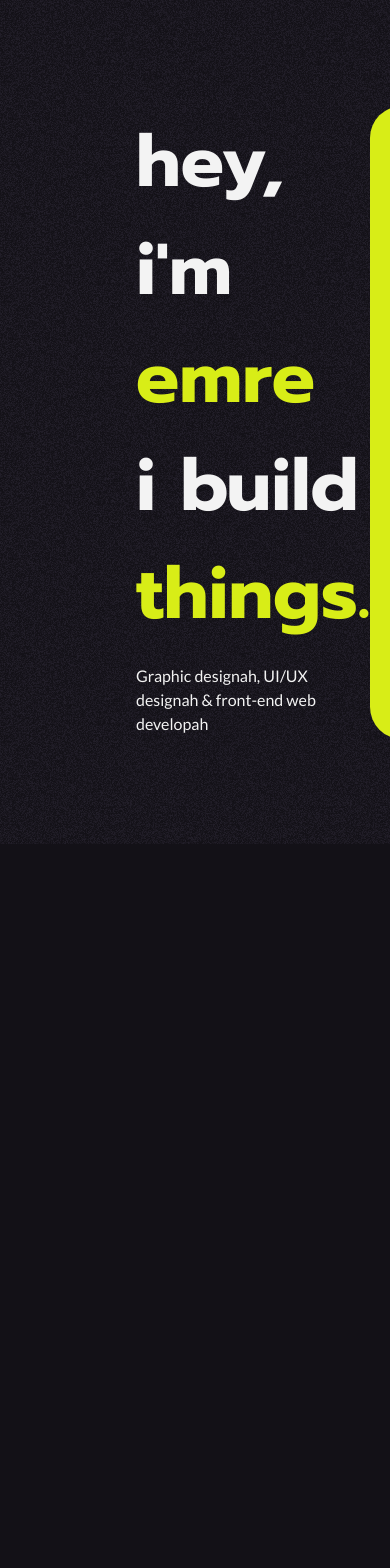
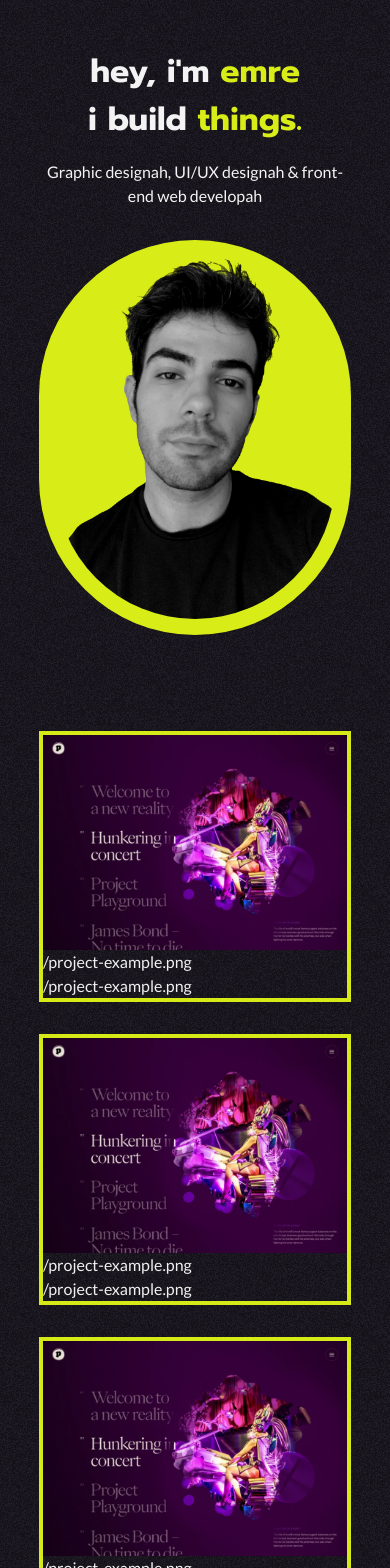
Before and after one commit to emredevsalot/emredevsalot.github.io, a React (Vite) app: page / in a window 390 px wide. Shown: the top 1568 px of the page. Before the commit the page ends 844 px from the top, so only its background shows below. Built offline with nearby package versions, Linux system fonts and the light colour scheme.

Commit message:
added project card hover effect and updated responsive css

```diff
--- a/src/App.tsx
+++ b/src/App.tsx
@@ -5,7 +5,7 @@ import Homepage from "./pages/homepage";
 function App() {
   return (
     <BrowserRouter>
-      <div className="noise px-6 sm:px-12 md:px-24">
+      <div className="noise-bg px-[clamp(1rem,10vw,36rem)]">
         {/* <div>navbar</div> */}
         <Routes>
           <Route path="/" element={<Homepage />} />
--- a/src/index.css
+++ b/src/index.css
@@ -3,6 +3,15 @@
 @tailwind base;
 @tailwind components;
 @tailwind utilities;
+
+:root {
+  /* Variables */
+  --primary-font: "Prompt", sans-serif;
+  --secondary-font: "Lato", sans-serif;
+  --primary-color: #d6ed17;
+  --secondary-color: #131117;
+  --light-color: #f3f3f3;
+}
 
 html,
 body,
@@ -12,13 +21,6 @@ body,
   box-sizing: border-box;
   overflow-x: hidden;
 
-  /* Variables */
-  --primary-font: "Prompt", sans-serif;
-  --secondary-font: "Lato", sans-serif;
-  --primary-color: #d6ed17;
-  --secondary-color: #131117;
-  --light-color: #f3f3f3;
-
   font-family: var(--secondary-font);
   background-color: var(--secondary-color);
   color: var(--light-color);
@@ -26,18 +28,50 @@ body,
 
 h1 {
   font-family: var(--primary-font);
-  /* color: var(--primary-color); */
-  font-size: 4.5rem;
+  font-size: clamp(2rem, 5vw, 6rem);
 }
 
-.noise {
+.hero-image {
+  filter: grayscale(100%) brightness(85%) contrast(110%);
+  -webkit-filter: grayscale(100%) brightness(85%) contrast(110%); /* Safari 6.0 - 9.0 */
+}
+
+/* Project Card */
+
+.project-card-focus-image {
+  transition: all 500ms ease-in-out;
+  pointer-events: none;
+}
+.project-card-bg-image {
+  transition: all 500ms ease-in-out;
+}
+
+.project-card:hover .project-card-focus-image {
+  transform: translateY(-50%) rotate(5deg) scale(130%);
+}
+
+.project-card:hover .project-card-bg-image {
+  filter: grayscale(100%);
+  -webkit-filter: grayscale(100%); /* Safari 6.0 - 9.0 */
+}
+
+/* Misc */
+
+.noise-bg {
   background: var(--secondary-color);
   background-image: url(/noise.png);
   background-blend-mode: overlay;
   /* background-blend-mode: soft-light; */
 }
 
-.hero-image {
-  filter: grayscale(100%) brightness(85%) contrast(110%);
-  -webkit-filter: grayscale(100%) brightness(85%) contrast(110%); /* Safari 6.0 - 9.0 */
+.outline-3 {
+  filter: drop-shadow(3px 0 0 var(--primary-color))
+    drop-shadow(0 3px 0 var(--primary-color))
+    drop-shadow(-3px 0 0 var(--primary-color))
+    drop-shadow(0 -3px 0 var(--primary-color));
+
+  -webkit-filter: drop-shadow(3px 0 0 var(--primary-color))
+    drop-shadow(0 3px 0 var(--primary-color))
+    drop-shadow(-3px 0 0 var(--primary-color))
+    drop-shadow(0 -3px 0 var(--primary-color));
 }
--- a/src/pages/homepage/index.tsx
+++ b/src/pages/homepage/index.tsx
@@ -1,23 +1,25 @@
+import styles from "../../styles";
+
 type Props = {};
 
 const Homepage = (props: Props) => {
   return (
-    // Hero section
-    <section>
-      <div className="mx-28 flex h-screen">
+    <>
+      {/* Hero section */}
+      <section className={`${styles.sectionClass}`}>
         {/* Hero text ---------------------------------------------- */}
-        <div className="flex flex-1 flex-col items-center justify-center">
-          <h1>
+        <div className="flex w-full flex-col items-center justify-center md:w-1/2">
+          <h1 className="text-center">
             hey, i'm <span className="text-primary">emre</span>
             <br />i build <span className="text-primary">things.</span>
           </h1>
-          <p className="mt-4">
+          <p className="mt-4 text-center">
             Graphic designah, UI/UX designah & front-end web developah
           </p>
         </div>
         {/* Hero image ---------------------------------------------- */}
-        <div className="flex flex-1 items-center justify-center">
-          <div className="flex h-3/4 rounded-full bg-primary p-8">
+        <div className="flex w-full items-center justify-center md:w-1/2">
+          <div className="flex w-full items-center rounded-full bg-primary p-4 md:h-2/3 md:w-2/3">
             <img
               className="hero-image rounded-full object-cover"
               src="./selfie1.png"
@@ -25,8 +27,42 @@ const Homepage = (props: Props) => {
             />
           </div>
         </div>
-      </div>
-    </section>
+      </section>
+      {/* Projects section */}
+      <section className={`${styles.sectionClass}`}>
+        {[
+          "/project-example.png",
+          "/project-example.png",
+          "/project-example.png",
+        ].map((item, index) => (
+          // Project Card Component
+          <div
+            key={index}
+            className="project-card border-4 border-primary opacity-[99%]"
+          >
+            {/* Project Card Image */}
+            <div className="relative">
+              <img className="project-card-bg-image object-cover" src={item} />
+              {/* Project Card Image - Focus - Front */}
+              <img
+                src="/project-example-top.png"
+                className="project-card-focus-image absolute inset-0 z-10 m-auto"
+              />
+              {/* Project Card Image - Focus - Behind */}
+              <img
+                src="/project-example-top.png"
+                className="project-card-focus-image outline-3 absolute inset-0 -z-10 m-auto"
+              />
+            </div>
+            {/* Project Card Name */}
+            <div>{item}</div>
+            <div>{item}</div>
+            {/* Get the data */}
+            {/* Smoother animation values */}
+          </div>
+        ))}
+      </section>
+    </>
   );
 };
 
--- /dev/null
+++ b/src/styles/index.ts
@@ -0,0 +1,6 @@
+const styles = {
+  sectionClass:
+    "flex flex-col items-center gap-8 md:flex-row py-[clamp(3rem,5vw,5rem)] ",
+};
+
+export default styles;
```
Also changed, not shown: public/project-example-top.png (added), public/project-example.png (added).
